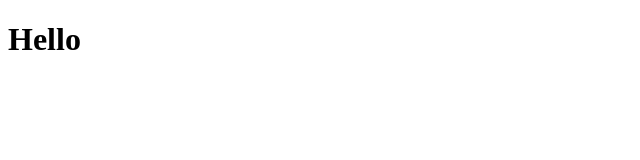
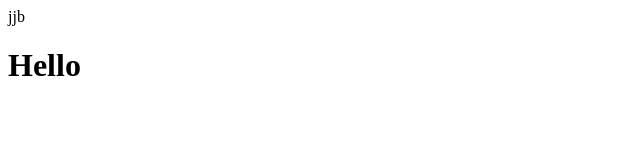
Before and after one commit to Sumit24C/GIt_tut, a plain HTML site: page index.html in a window 1280 px wide. Shown: the whole page, without its empty margins (0-640 px from the left). Drawn offline with Linux system fonts and the light colour scheme.

Commit message:
Skipped staging area and fixed

```diff
--- a/index.html
+++ b/index.html
@@ -5,7 +5,7 @@
     <meta name="viewport" content="width=device-width, initial-scale=1.0">
     <title>Document</title>
 </head>
-<body>
+<body> jjb
     <h1>Hello</h1>
 </body>
 </html>
```
